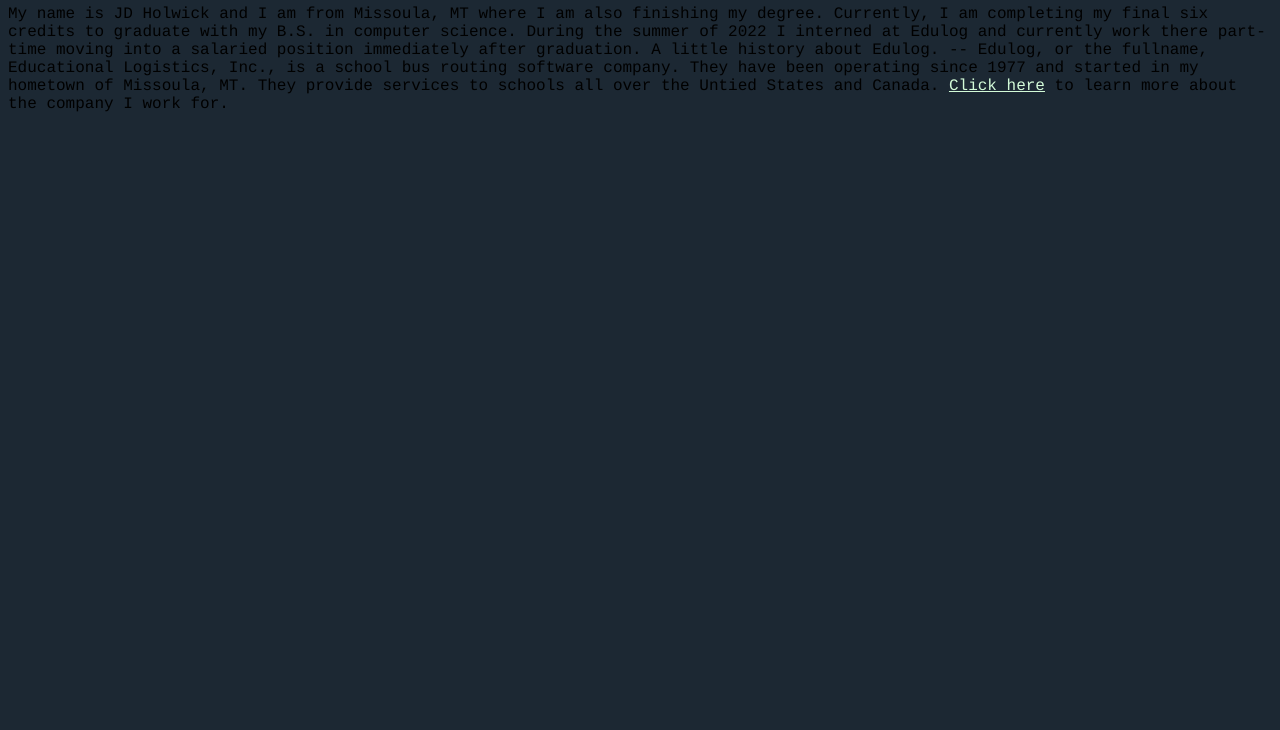
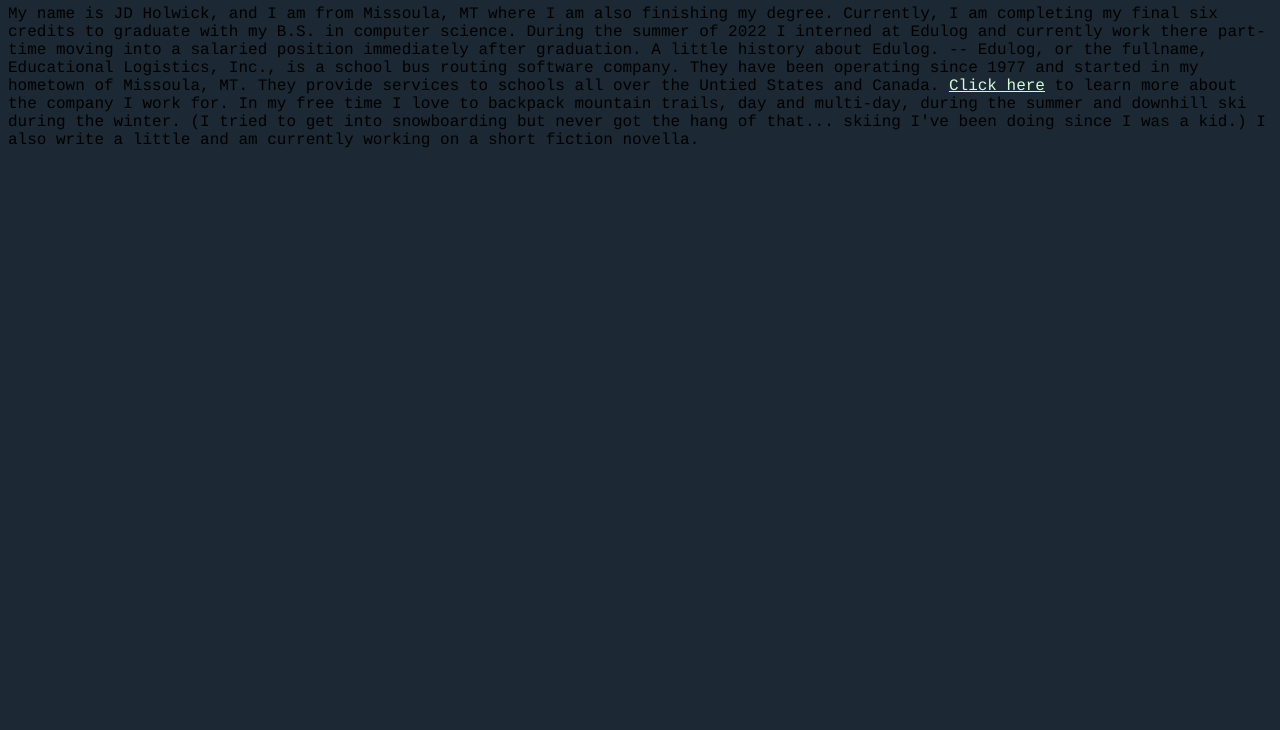
Before and after one commit to jdholwick/eportfolio.github.com, a plain HTML site: page Pages/Bio.html in a window 1280 px wide. Shown: the part 70-800 px from the top of the page. Drawn offline with Linux system fonts and the light colour scheme.

Commit message:
Fleshed out the text of my biography into a rough first-draft.

```diff
--- a/Pages/Bio.html
+++ b/Pages/Bio.html
@@ -8,6 +8,14 @@
 
 <body>
 <h1>My Bio</h1>
-My name is JD Holwick and I am from Missoula, MT where I am also finishing my degree. Currently, I am completing my final six credits to graduate with my B.S. in computer science. During the summer of 2022 I interned at Edulog and currently work there part-time moving into a salaried position immediately after graduation. A little history about Edulog. -- Edulog, or the fullname, Educational Logistics, Inc., is a school bus routing software company. They have been operating since 1977 and started in my hometown of Missoula, MT. They provide services to schools all over the Untied States and Canada. <a href="https://www.edulog.com/about/" target="_blank">Click here</a> to learn more about the company I work for.
+My name is JD Holwick, and I am from Missoula, MT where I am also finishing my degree. Currently, I am completing my
+final six credits to graduate with my B.S. in computer science. During the summer of 2022 I interned at Edulog and
+currently work there part-time moving into a salaried position immediately after graduation. A little history about
+Edulog. -- Edulog, or the fullname, Educational Logistics, Inc., is a school bus routing software company. They have
+been operating since 1977 and started in my hometown of Missoula, MT. They provide services to schools all over the
+Untied States and Canada. <a href="https://www.edulog.com/about/" target="_blank">Click here</a> to learn more about the
+company I work for. In my free time I love to backpack mountain trails, day and multi-day, during the summer and
+downhill ski during the winter. (I tried to get into snowboarding but never got the hang of that... skiing I've been
+doing since I was a kid.) I also write a little and am currently working on a short fiction novella.
 </body>
 </html>
```
